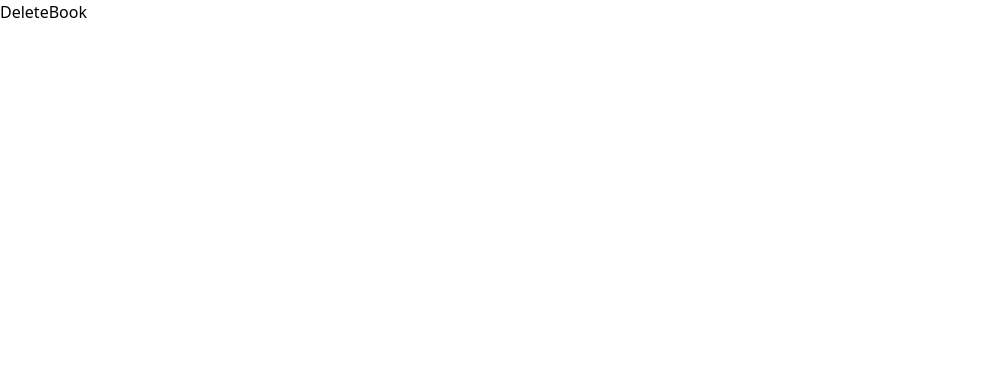
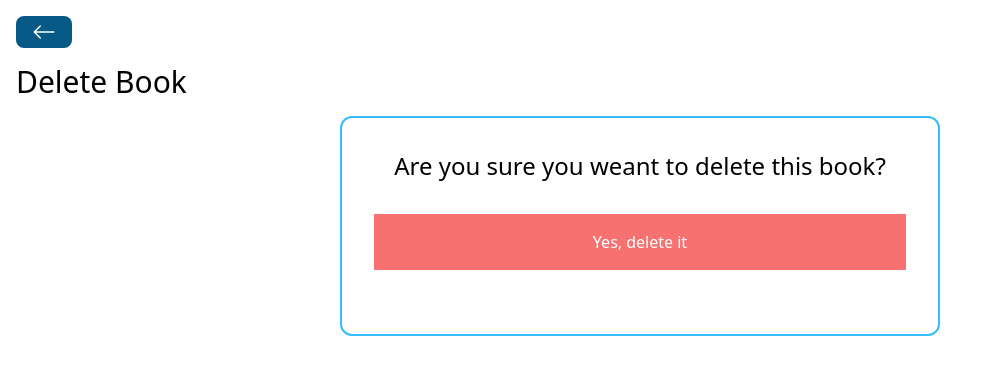
Before and after one commit to Asim-7/MERN-Stack-App, a React (Vite) app in the folder frontend/: page /books/delete/1 in a window 1280 px wide. Shown: the top 374 px of the page, without its empty margins (0-1002 px from the left). Built offline with nearby package versions, Linux system fonts and the light colour scheme.

Commit message:
Delete screen added

```diff
--- a/frontend/src/pages/DeleteBook.jsx
+++ b/frontend/src/pages/DeleteBook.jsx
@@ -1,9 +1,47 @@
-import React from 'react'
+import React, { useState } from "react";
+import axios from "axios";
+import { useNavigate, useParams } from "react-router-dom";
+import BackButton from "../components/BackButton";
+import Spinner from "../components/Spinner";
 
 const DeleteBook = () => {
+  const [loading, setLoading] = useState(false);
+  const navigate = useNavigate();
+  const { id } = useParams();
+
+  const handleDelteBook = () => {
+    setLoading(true);
+    axios
+      .delete(`http://localhost:5555/books/${id}`)
+      .then(() => {
+        setLoading(false);
+        navigate("/");
+      })
+      .catch((error) => {
+        setLoading(false);
+        alert("An error occured. Please check error logs.");
+        console.log(error);
+      });
+  };
+
   return (
-    <div>DeleteBook</div>
-  )
-}
+    <div className="p-4">
+      <BackButton />
+      <h1 className="text-3xl my-4">Delete Book</h1>
+      {loading ? <Spinner /> : ""}
+      <div className="flex flex-col items-center border-2 border-sky-400 rounded-xl w-[600px] p-8 mx-auto">
+        <h3 className="text-2xl">
+          Are you sure you weant to delete this book?
+        </h3>
+        <button
+          className="p-4 bg-red-400 text-white m-8 w-full"
+          onClick={handleDelteBook}
+        >
+          Yes, delete it
+        </button>
+      </div>
+    </div>
+  );
+};
 
-export default DeleteBook
+export default DeleteBook;
```
